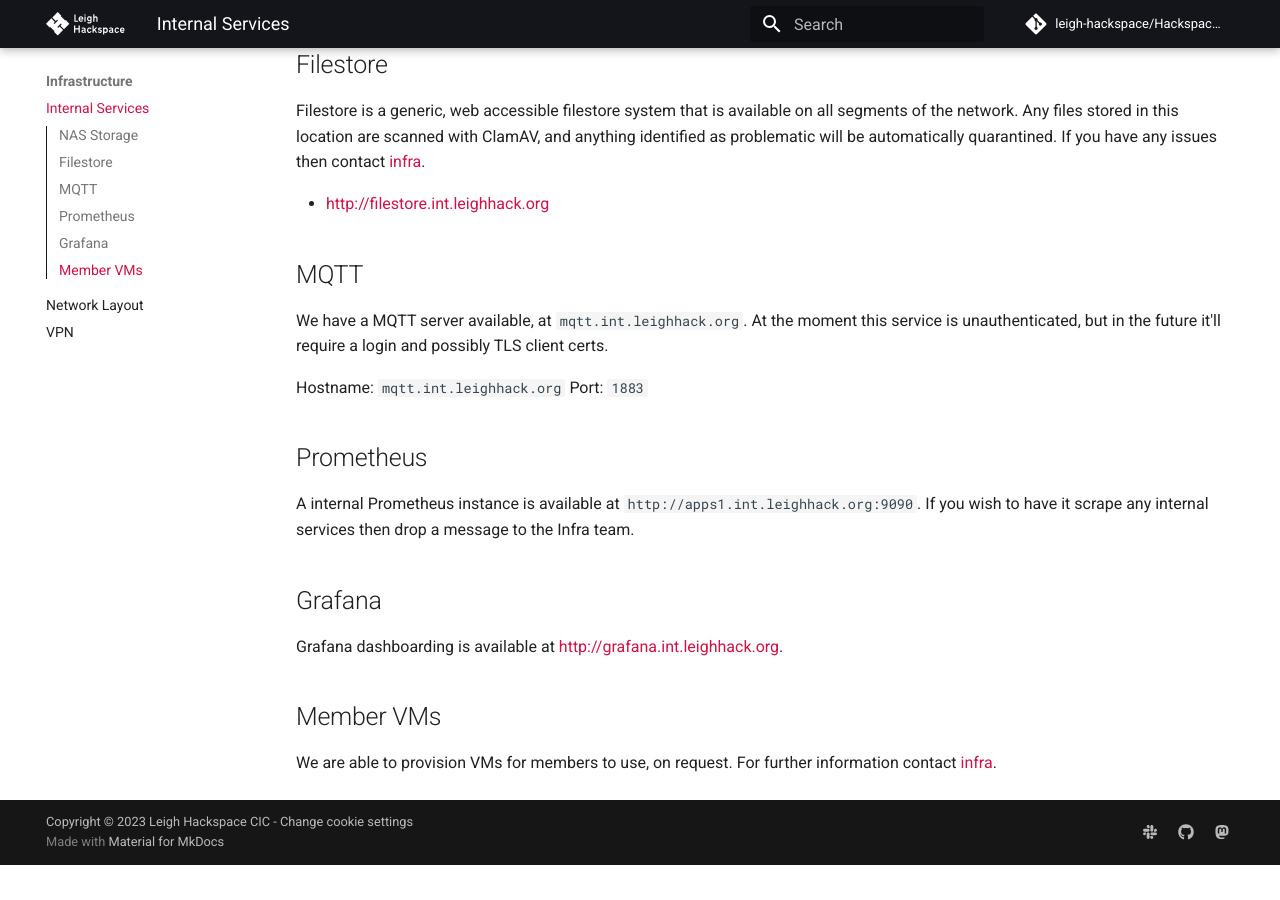
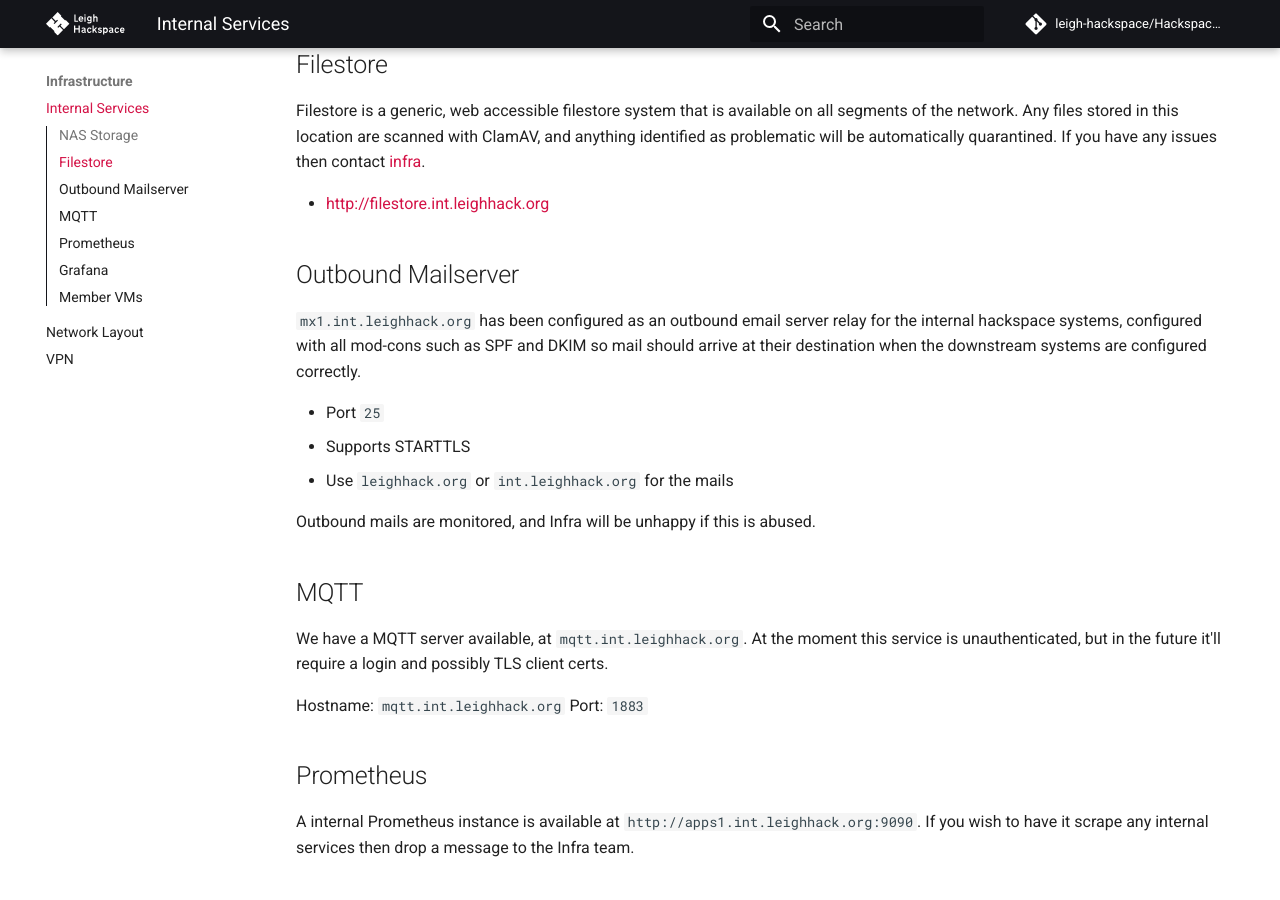
Before and after one commit to leigh-hackspace/HackspaceWiki, an MkDocs documentation site: the page built from docs/infrastructure/internal_services.md, in a window 1280 px wide and 900 px high, scrolled down 497 px. Built offline with MkDocs 1.6.1 and Material for MkDocs 9.7.7, drawn with Linux system fonts in a browser that asks for light colours; comment, search, counter and statistics services are not loaded; the version menu is left out; before the commit the page ends 1362 px from its top, so only the background shows below that.

Commit message:
Add mailserver

```diff
--- a/docs/infrastructure/internal_services.md
+++ b/docs/infrastructure/internal_services.md
@@ -15,6 +15,16 @@
 Filestore is a generic, web accessible filestore system that is available on all segments of the network. Any files stored in this location are scanned with ClamAV, and anything identified as problematic will be automatically quarantined. If you have any issues then contact [infra](../membership/useful_contacts.md#tech-infrastructure).
 
 * [http://filestore.int.leighhack.org](http://filestore.int.leighhack.org)
+
+## Outbound Mailserver
+
+`mx1.int.leighhack.org` has been configured as an outbound email server relay for the internal hackspace systems, configured with all mod-cons such as SPF and DKIM so mail should arrive at their destination when the downstream systems are configured correctly.
+
+* Port `25`
+* Supports STARTTLS
+* Use `leighhack.org` or `int.leighhack.org` for the mails
+
+Outbound mails are monitored, and Infra will be unhappy if this is abused.
 
 ## MQTT
 
```
